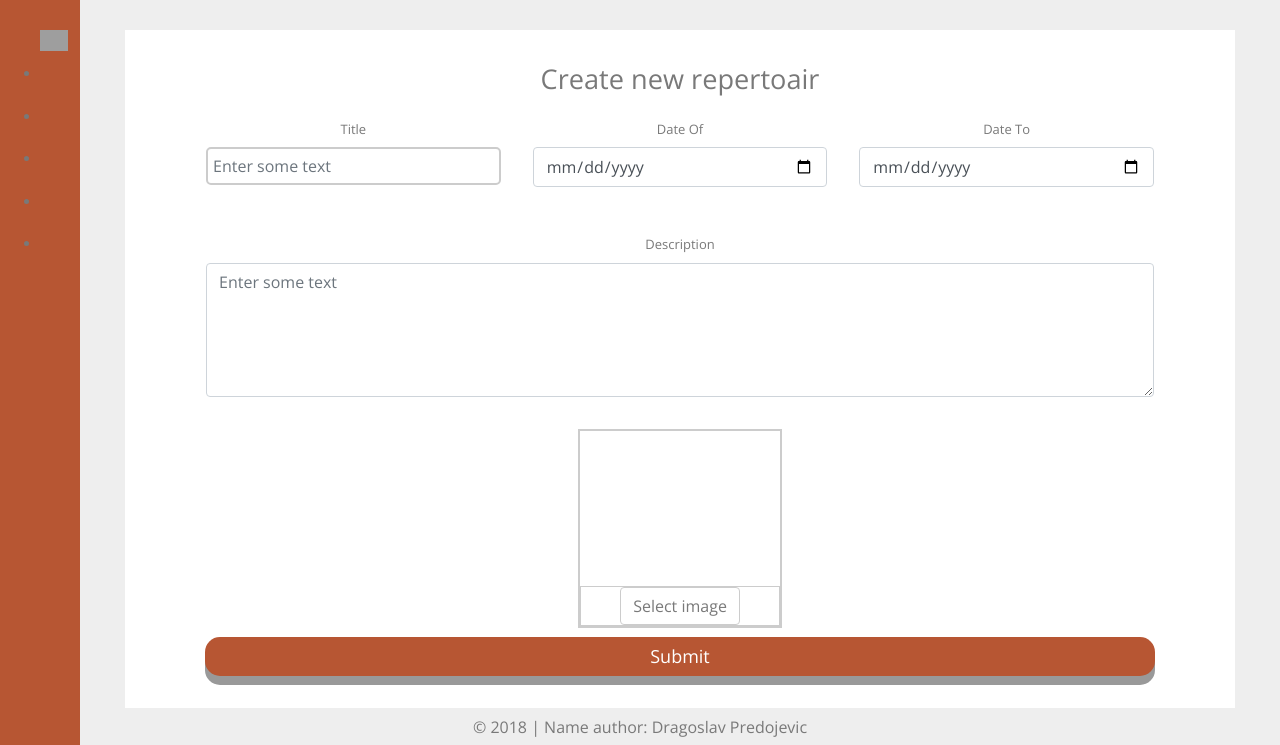
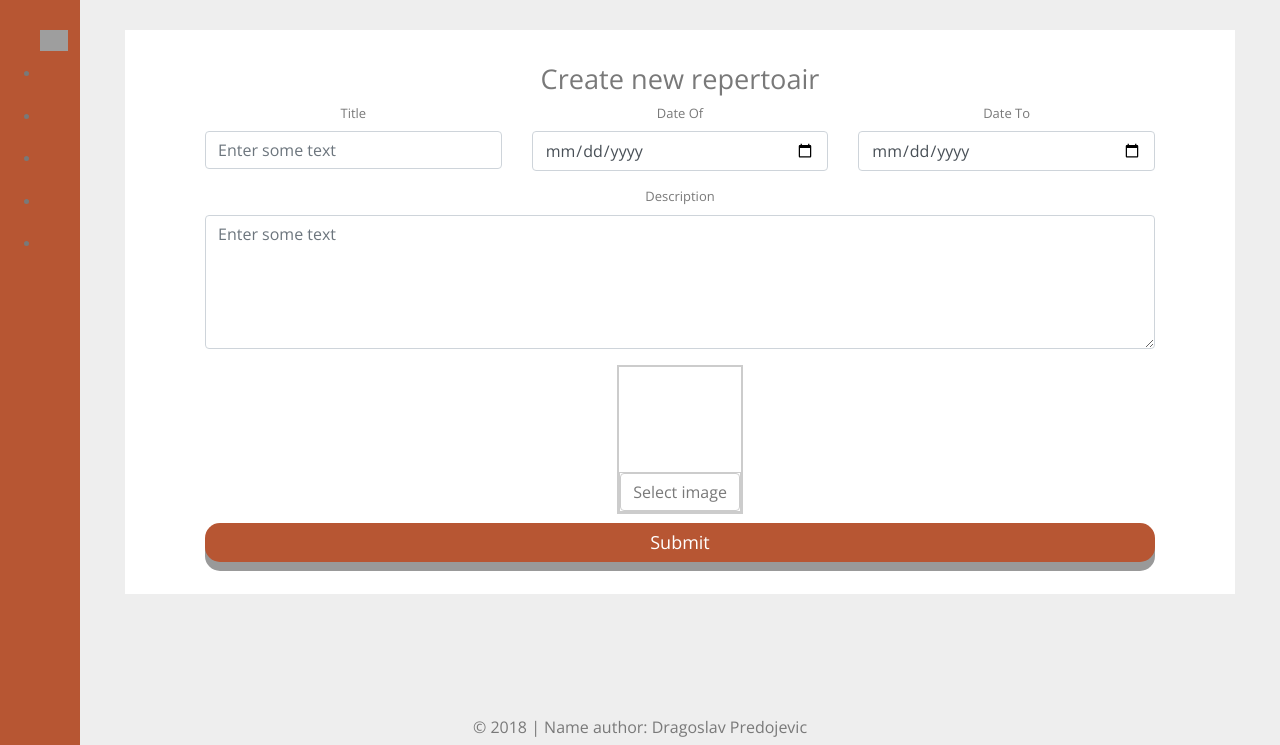
Before and after one commit to DragoslavS7/PresentingRepertoair, a PHP site: page /admins/new-repertoair.php in a window 1280 px wide. Shown: the part 55-800 px from the top of the page. Run offline with PHP 8.4, Linux system fonts and the light colour scheme; some web fonts are replaced; grey boxes are pictures that could not be loaded.

Commit message:
PR: fix bug

```diff
--- a/admins/new-repertoair.php
+++ b/admins/new-repertoair.php
@@ -5,20 +5,20 @@
             <h3 class="animated infinite bounceIn">Create new repertoair</h3>
             <form method="POST" action="#">
                 <div class="row">
-                    <div class="col-4">
+                    <div class="col-md-4">
                         <div class="form-group">
                             <label for="title">Title</label>
                             <input type="text" id="title" name="title" class="form-control" placeholder="Enter some text">
                         </div>
                     </div>
-                    <div class="col-4">
+                    <div class="col-md-4">
                         <div class="form-group">
                             <label for="date">Date Of</label>
                             <input type="date" id="dateOf" name="dateOf"  max="3000-12-31"
                                    min="1000-01-01"  class="form-control" placeholder="Enter some text">
                         </div>
                     </div>
-                    <div class="col-4">
+                    <div class="col-md-4">
                         <div class="form-group">
                             <label for="date">Date To</label>
                             <input type="date" id="dateTo" name="dateTo" min="1000-01-01"
@@ -27,18 +27,22 @@
                     </div>
                 </div>
                 <div class="row">
-                    <div class="col-12">
+                    <div class="col-md-12">
                         <div class="form-group">
                             <label for="date">Description</label>
                             <textarea cols="20" rows="5" name="description" id="description" class="form-control" placeholder="Enter some text"></textarea>
                         </div>
                     </div>
                 </div>
-                <div class="fileinput fileinput-new" data-provides="fileinput">
-                    <div class="fileinput-preview thumbnail" data-trigger="fileinput" style="width: 200px; height: 150px;"></div>
-                    <div class="btn-file">
-                        <span class="btn btn-default btn-file"><span class="fileinput-new">Select image</span><span class="fileinput-exists">Change</span><input type="file" name="file"  id="file"><input type="hidden" name="fileBtn"  id="fileBtn" style="hidde"></span>
-                        <a href="#" class="btn btn-default fileinput-exists" data-dismiss="fileinput">Remove</a>
+                <div class="row">
+                    <div class="col-md-12">
+                        <div class="fileinput fileinput-new" data-provides="fileinput">
+                            <div class="fileinput-preview thumbnail" data-trigger="fileinput" style="width: 100%; height:100px;"></div>
+                            <div class="btn-file">
+                                <span class="btn btn-default btn-file"><span class="fileinput-new">Select image</span><span class="fileinput-exists">Change</span><input type="file" name="file"  id="file"><input type="hidden" name="fileBtn"  id="fileBtn" style="hidde"></span>
+                                <a href="#" class="btn btn-default fileinput-exists" data-dismiss="fileinput">Remove</a>
+                            </div>
+                        </div>
                     </div>
                 </div>
                 <input class="button" type="submit" id="submitCreat" value="Submit">
--- a/asset/css/dashboard-admins.css
+++ b/asset/css/dashboard-admins.css
@@ -35,28 +35,7 @@ h3,h4,h5,h6 {
     border: 1px solid #fff;
     padding: 15px;
 }
-.row::after {
-    content: "";
-    clear: both;
-    display: table;
-}
-[class*="col-"] {
-    float: left;
-    padding: 15px;
-    border: 1px solid #fff;
-}
-.col-1 {width: 8.33%;}
-.col-2 {width: 16.66%;}
-.col-3 {width: 25%;}
-.col-4 {width: 33.33%;}
-.col-5 {width: 41.66%;}
-.col-6 {width: 50%;}
-.col-7 {width: 58.33%;}
-.col-8 {width: 66.66%;}
-.col-9 {width: 75%;}
-.col-10 {width: 83.33%;}
-.col-11 {width: 91.66%;}
-.col-12 {width: 100%;}
+
 
 
 a:link, a:visited, a:active {
@@ -406,32 +385,6 @@ footer{
     right: 0px;
 }
 
-/* Input fields */
-input[type=text] {
-    padding:5px;
-    border:2px solid #ccc;
-    -webkit-border-radius: 5px;
-    border-radius: 5px;
-    width: 100%;
-}
-
-input[type=text]:focus {
-    border-color:#333;
-}
-
-textarea {
-    padding:5px;
-    border:2px solid #ccc;
-    -webkit-border-radius: 5px;
-    border-radius: 5px;
-    width:100%;
-}
-
-textarea:focus {
-    border-color:#333;
-}
-
-
 /* Tables */
 table.vitamins {
     margin: 20px 0 0 0;
--- a/asset/script/script.js
+++ b/asset/script/script.js
@@ -64,6 +64,7 @@
  }
 
  function Logout () {
+
      $('.finish').on('click', function(e) {
          e.preventDefault();
          $.ajax({
@@ -92,9 +93,11 @@
              }
          });
      });
+
  }
 
  function CreateRepertoair() {
+
     $('#submitCreat').on('click',function(e) {
         e.preventDefault();
         var title       = $('#title').val(),
@@ -114,7 +117,19 @@
                 'p':'createRep'
             },
             success:function(response){
-                    console.log(response);
+                if(response.success == "OK"){
+                    swal({
+                        title: 'Success',
+                        text: "Are you sure you want to get out?",
+                        type: 'success'
+                    });
+                }else{
+                    swal({
+                        type: 'warning',
+                        title: 'Oops...',
+                        text: 'Fill in all the fields!'
+                    });
+                }
 
             },
             error:function(error){
@@ -123,9 +138,11 @@
 
         });
     });
+
  }
 
  function fileHeandler() {
+
     $('#fileBtn').on('click',function(e){
         e.preventDefault();
         $('#file').trigger('click');
@@ -151,6 +168,7 @@
                 }
             });
         });
+
  }
 
 
```
Also changed, not shown: request.php (+5 -5 lines), uploads/Screenshot from 2018-02-20 13:43:08.png (deleted), uploads/Screenshot from 2018-03-15 11:22:27.png (deleted), uploads/Selection_002.png (deleted), uploads/Selection_005.png (deleted), uploads/Selection_006.png (deleted), uploads/Selection_007.png (deleted), uploads/Selection_009.png (deleted), uploads/Selection_011.png (deleted), uploads/Selection_012.png (deleted).
